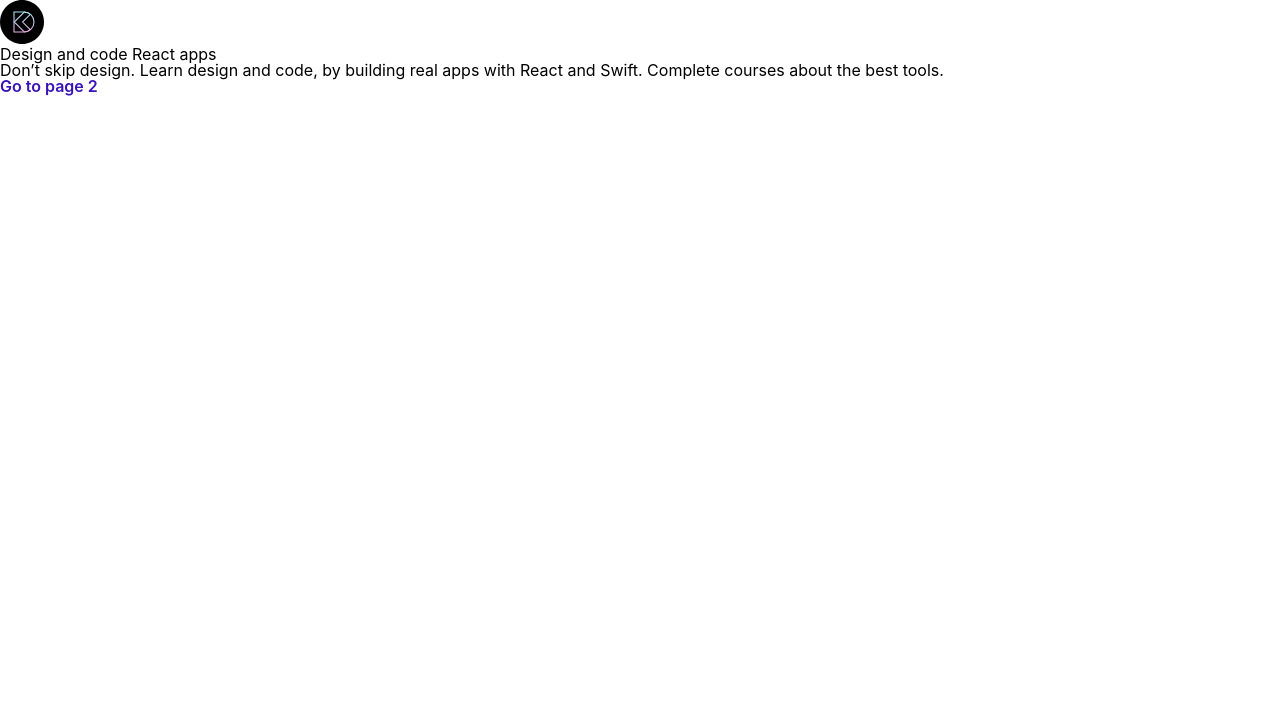
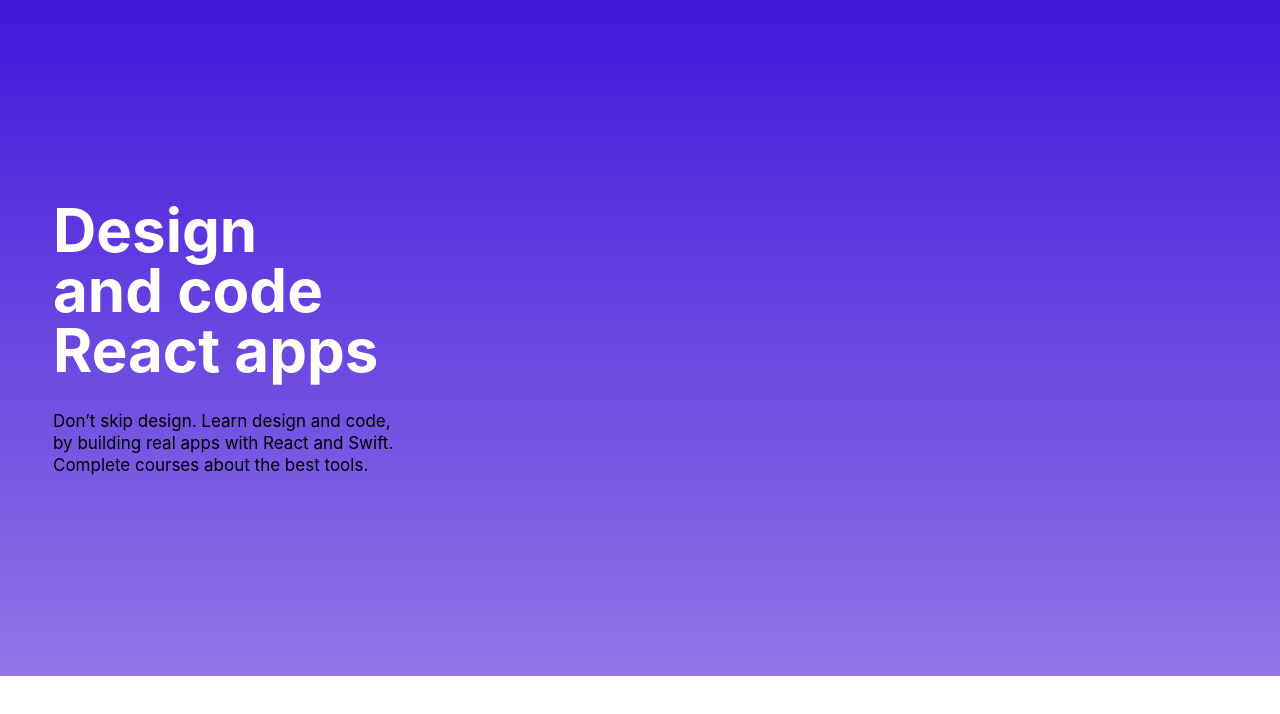
Before and after one commit to shunnpyaepyaeaung/gatsby-design-code, a Gatsby site: page / in a window 1280 px wide. Built offline with nearby package versions, Linux system fonts and the light colour scheme; Gatsby itself is replaced by a stand-in of ours.

Commit message:
Styled components and section structure

```diff
--- a/package.json
+++ b/package.json
@@ -14,7 +14,8 @@
     "prop-types": "^15.7.2",
     "react": "^16.12.0",
     "react-dom": "^16.12.0",
-    "react-helmet": "^6.1.0"
+    "react-helmet": "^6.1.0",
+    "styled-components": "^5.3.0"
   },
   "devDependencies": {
     "prettier": "2.1.2"
--- a/src/components/sections/HeroSection.jsx
+++ b/src/components/sections/HeroSection.jsx
@@ -1,18 +1,54 @@
 import React from "react"
 import { Link } from "gatsby"
+import styled from "styled-components"
 
 const HeroSection = () => {
   return (
-    <>
-      <img src="/images/logos/logo.svg" alt="logo" />
-      <h1>Design and code React apps</h1>
-      <p>
-        Don’t skip design. Learn design and code, by building real apps with
-        React and Swift. Complete courses about the best tools.
-      </p>
-      <Link to="/page-2/">Go to page 2</Link> <br />
-    </>
+    <Wrapper>
+      <ContentWrapper>
+        <TextWrapper>
+          <Title>
+            Design
+            <br /> and code React apps
+          </Title>
+          <Description>
+            Don’t skip design. Learn design and code, by building real apps with
+            React and Swift. Complete courses about the best tools.
+          </Description>
+        </TextWrapper>
+      </ContentWrapper>
+    </Wrapper>
   )
 }
 
 export default HeroSection
+
+const Wrapper = styled.div`
+  background: linear-gradient(180deg, #4316db 0%, #9076e7 100%);
+`
+
+const ContentWrapper = styled.div`
+  max-width: 1234px;
+  margin: 0 auto;
+  padding: 200px 30px;
+`
+
+const TextWrapper = styled.div`
+  max-width: 360px;
+  display: grid;
+  gap: 30px;
+`
+
+const Title = styled.div`
+  /* font-family: SF Pro Display;
+  font-style: normal; */
+  font-weight: bold;
+  font-size: 60px;
+  color: white;
+  /* line-height: 72px; */
+`
+
+const Description = styled.div`
+  font-size: 17px;
+  line-height: 130%;
+`
```
Also changed, not shown: 1 other file.
